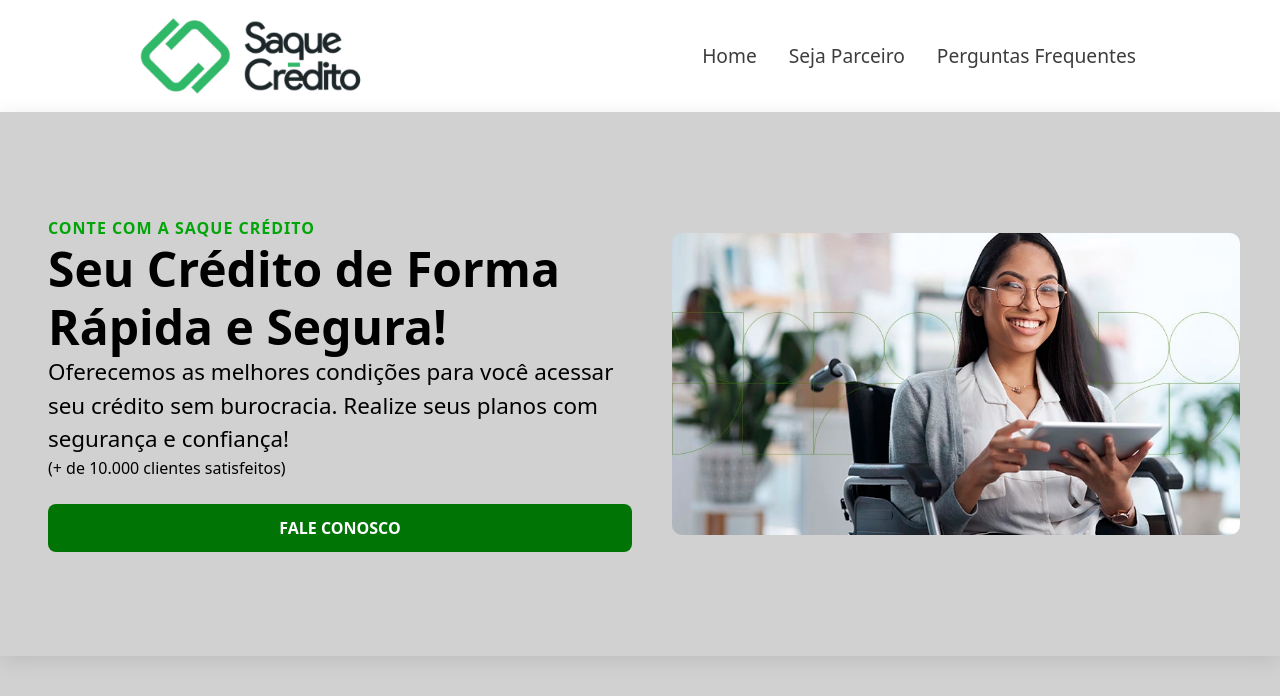
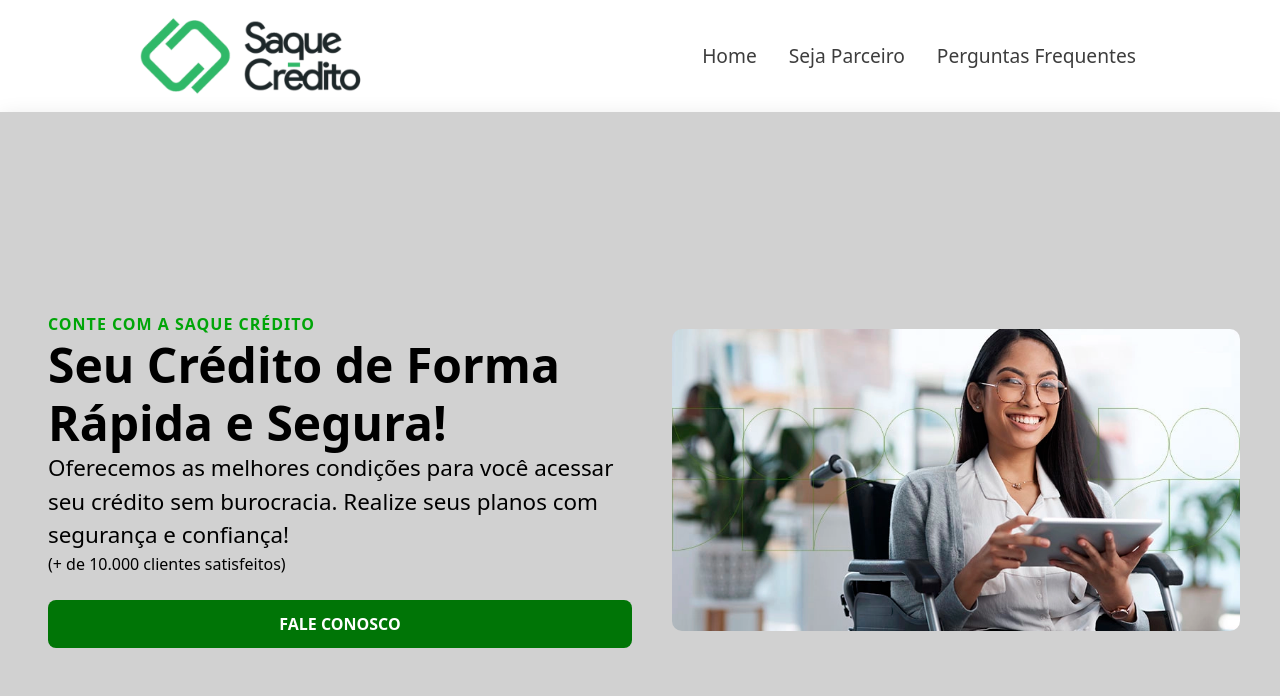
Before and after one commit to dvaidsousa/landing_page_saque-credito, a Vue app: page / in a window 1280 px wide. Shown: the top 696 px of the page. Built offline with nearby package versions, Linux system fonts and the light colour scheme.

Commit message:
update_v3.1

```diff
--- a/src/components/SalesPage/HeroSection.vue
+++ b/src/components/SalesPage/HeroSection.vue
@@ -56,7 +56,7 @@ export default {
 
 @media (min-width: 768px) {
   .hero-section {
-    padding: 6rem 1rem;
+    padding: 12rem 1rem;
   }
 }
 
```
